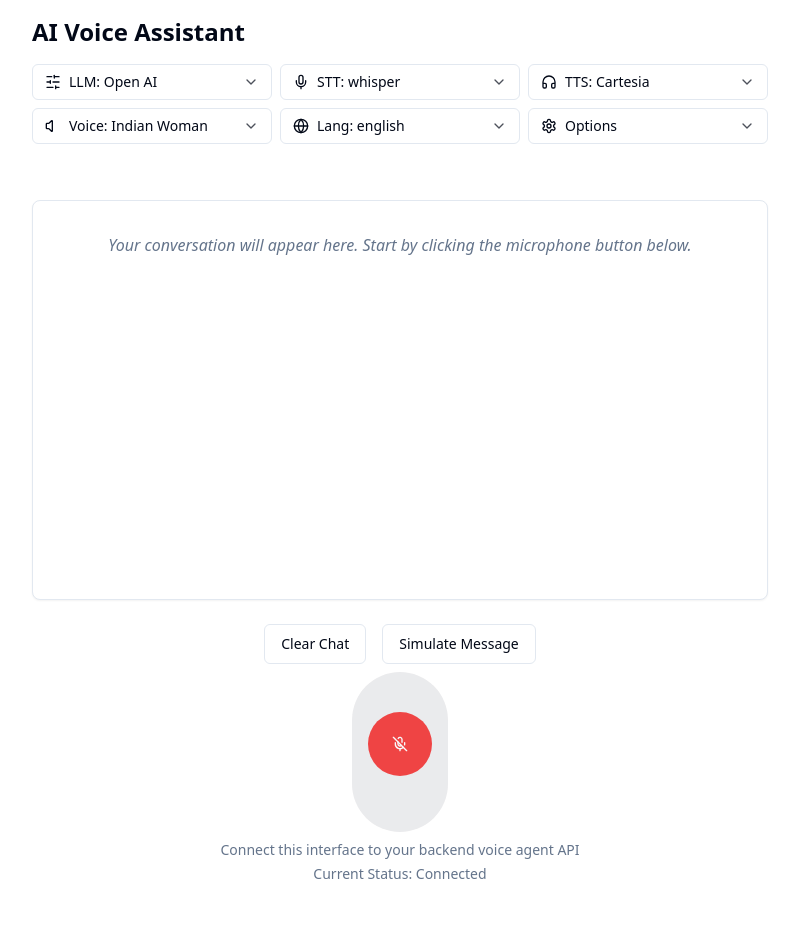
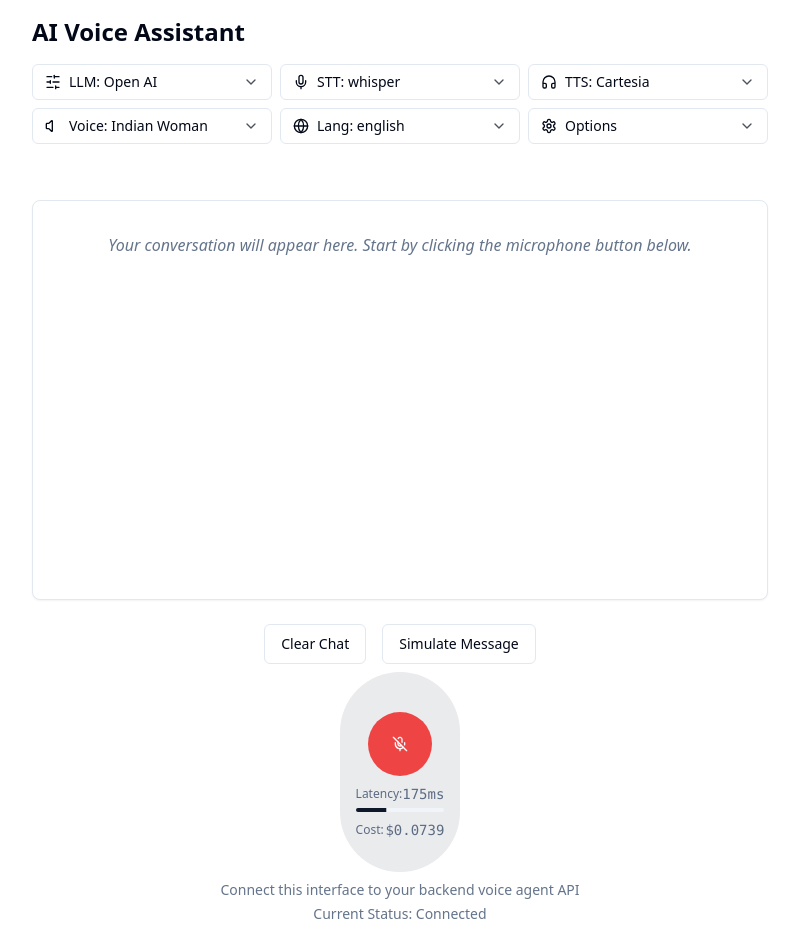
Before and after one commit to ashish-propellergv/chatter-magic-interface, a React (Vite) app: page / in a window 1280 px wide. Both pictures are taken after a click on the button "Start listening". Shown: the whole page, without its empty margins (240-1039 px from the left). Before the commit the page ends 900 px from the top, so only its background shows below. Built offline with nearby package versions, Linux system fonts and the light colour scheme.

Commit message:
Add latency and cost metrics
Add dynamic loading of latency and cost metrics below the mic button.

```diff
--- a/src/components/MicButton.tsx
+++ b/src/components/MicButton.tsx
@@ -1,23 +1,53 @@
 
-import React from 'react';
+import React, { useEffect } from 'react';
 import { Button } from '@/components/ui/button';
 import { Mic, MicOff } from 'lucide-react';
 import { useVoiceAgent } from '@/context/VoiceAgentContext';
+import { Progress } from '@/components/ui/progress';
 
 interface MicButtonProps {
   className?: string;
 }
 
 const MicButton: React.FC<MicButtonProps> = ({ className }) => {
-  const { isListening, setIsListening } = useVoiceAgent();
+  const { isListening, setIsListening, metrics, updateMetrics } = useVoiceAgent();
 
   const toggleListening = () => {
     setIsListening(!isListening);
     // Note: In a real implementation, you would connect to your backend here
     console.log(`Microphone ${!isListening ? 'activated' : 'deactivated'}`);
+
+    // Simulate fetching metrics from backend
+    if (!isListening) {
+      fetchMetricsFromBackend();
+    }
   };
 
+  // Simulate fetching metrics from backend
+  const fetchMetricsFromBackend = () => {
+    // In a real implementation, this would be an API call to your backend
+    setTimeout(() => {
+      // Simulate random metrics for demo purposes
+      const randomLatency = Math.floor(Math.random() * 300) + 50; // 50-350ms
+      const randomCost = parseFloat((Math.random() * 0.1).toFixed(4)); // 0-0.1 credits
+      updateMetrics({
+        latency: randomLatency,
+        cost: randomCost
+      });
+    }, 1000);
+  };
+
+  // For demo purposes, update metrics periodically when listening
+  useEffect(() => {
+    let interval: NodeJS.Timeout;
+    if (isListening) {
+      interval = setInterval(fetchMetricsFromBackend, 5000);
+    }
+    return () => clearInterval(interval);
+  }, [isListening]);
+
   return (
+    <div className="flex flex-col items-center">
       <Button
         onClick={toggleListening}
         variant={isListening ? "destructive" : "default"}
@@ -27,6 +57,23 @@ const MicButton: React.FC<MicButtonProps> = ({ className }) => {
       >
         {isListening ? <MicOff className="h-8 w-8" /> : <Mic className="h-8 w-8" />}
       </Button>
+
+      {isListening && (
+        <div className="mt-2 text-sm text-center text-muted-foreground">
+          <div className="flex flex-col gap-1">
+            <div className="flex items-center justify-between">
+              <span className="text-xs">Latency:</span>
+              <span className="font-mono">{metrics.latency ? `${metrics.latency}ms` : 'Loading...'}</span>
+            </div>
+            <Progress value={metrics.latency ? Math.min((metrics.latency / 500) * 100, 100) : 0} className="h-1" />
+            <div className="flex items-center justify-between mt-1">
+              <span className="text-xs">Cost:</span>
+              <span className="font-mono">{metrics.cost !== null ? `$${metrics.cost.toFixed(4)}` : 'Loading...'}</span>
+            </div>
+          </div>
+        </div>
+      )}
+    </div>
   );
 };
 
--- a/src/context/VoiceAgentContext.tsx
+++ b/src/context/VoiceAgentContext.tsx
@@ -10,6 +10,13 @@ interface VoiceAgentContextType {
   messages: Message[];
   addMessage: (message: Message) => void;
   clearMessages: () => void;
+  metrics: Metrics;
+  updateMetrics: (metrics: Partial<Metrics>) => void;
+}
+
+export interface Metrics {
+  latency: number | null;
+  cost: number | null;
 }
 
 export interface Message {
@@ -25,9 +32,14 @@ export const VoiceAgentProvider: React.FC<{ children: ReactNode }> = ({ children
   const [isListening, setIsListening] = useState(false);
   const [config, setConfig] = useState<VoiceAgentConfig>(defaultConfig);
   const [messages, setMessages] = useState<Message[]>([]);
+  const [metrics, setMetrics] = useState<Metrics>({ latency: null, cost: null });
 
   const updateConfig = (newConfig: Partial<VoiceAgentConfig>) => {
     setConfig((prevConfig) => ({ ...prevConfig, ...newConfig }));
+  };
+
+  const updateMetrics = (newMetrics: Partial<Metrics>) => {
+    setMetrics((prevMetrics) => ({ ...prevMetrics, ...newMetrics }));
   };
 
   const addMessage = (message: Message) => {
@@ -48,6 +60,8 @@ export const VoiceAgentProvider: React.FC<{ children: ReactNode }> = ({ children
         messages,
         addMessage,
         clearMessages,
+        metrics,
+        updateMetrics,
       }}
     >
       {children}
--- a/src/pages/Index.tsx
+++ b/src/pages/Index.tsx
@@ -63,7 +63,7 @@ const Index: React.FC = () => {
         </Button>
       </div>
 
-      <div className="pt-6 pb-10 relative">
+      <div className="pt-6 pb-4 relative">
         <div className={`absolute -inset-4 rounded-full bg-primary/10 transition-opacity duration-300 ${isListening ? 'opacity-100 animate-pulse' : 'opacity-0'}`}></div>
         <MicButton className="relative z-10" />
       </div>
```
Lines whose indentation alone changed are shown as unchanged.
